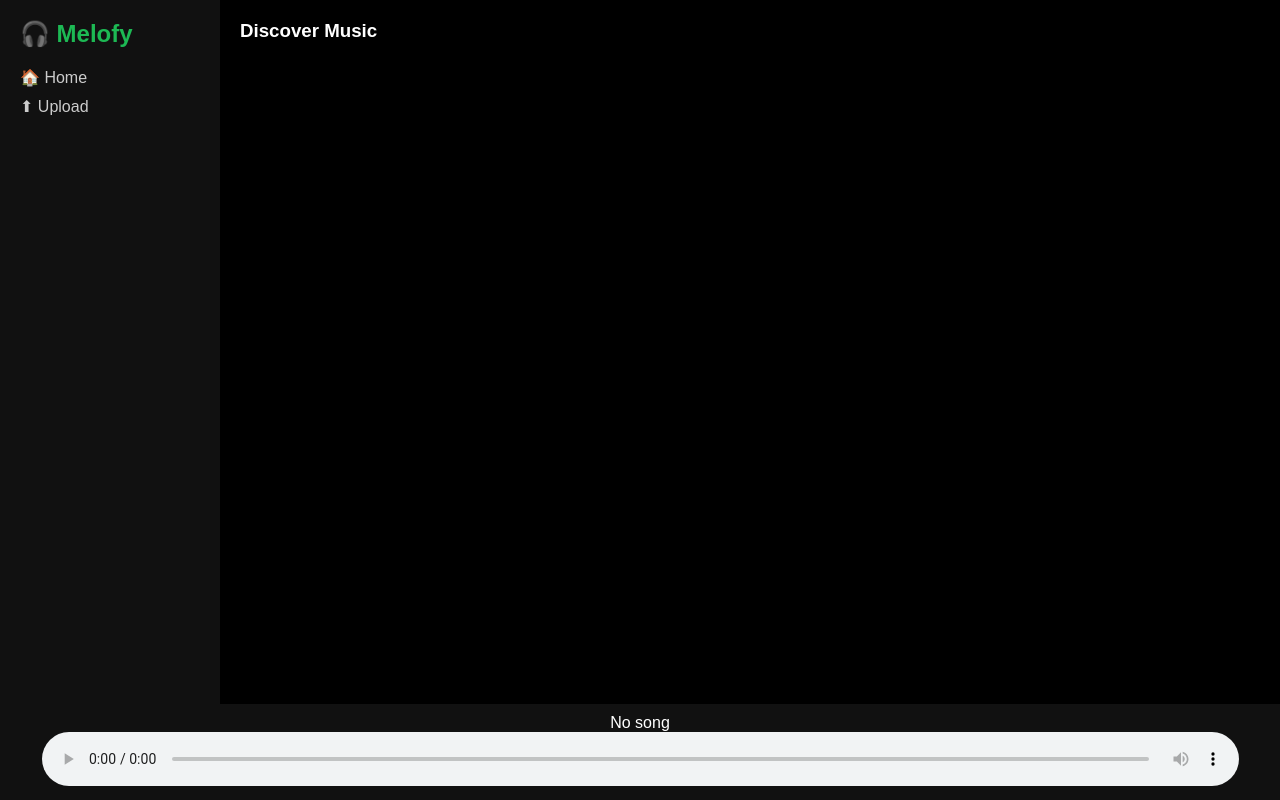
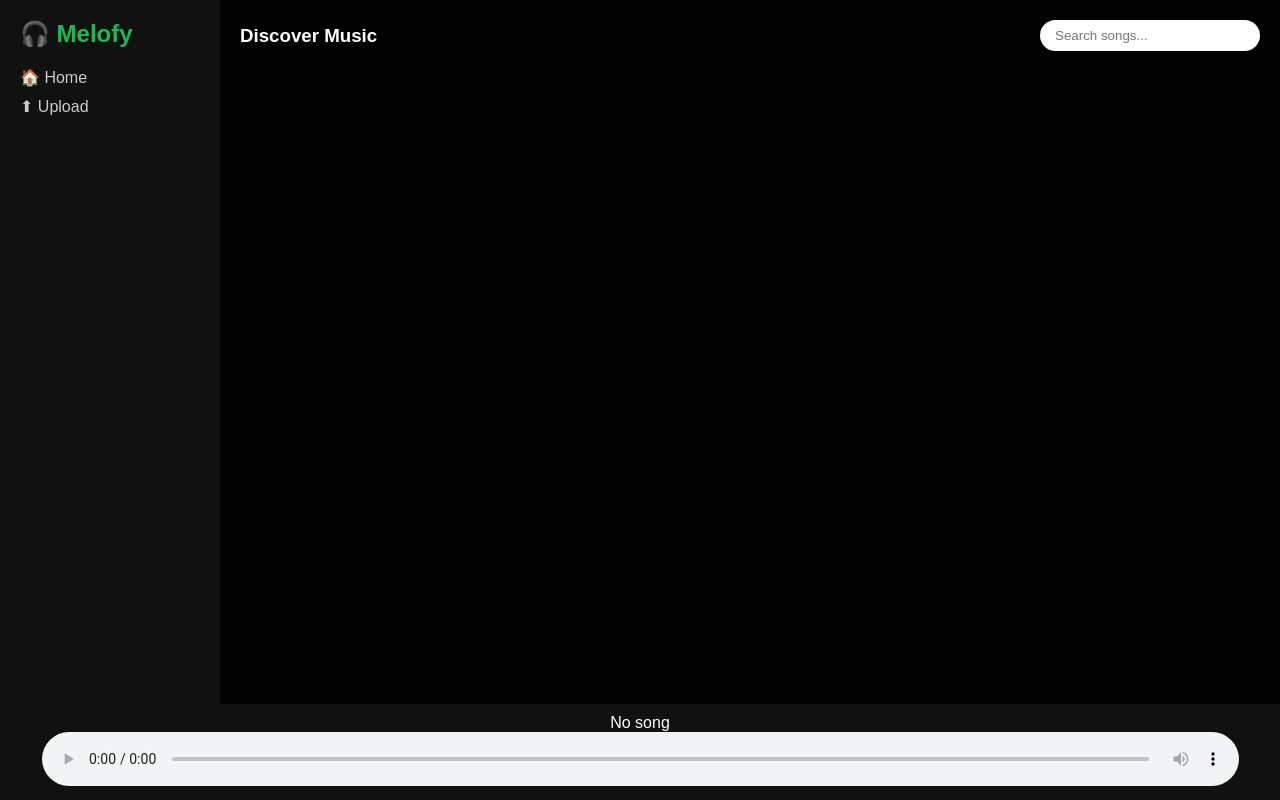
Before and after one commit to peekd0059-droid/music--website, a Flask app: page / in a window 1280 px wide. Run offline with Flask 3, Linux system fonts and the light colour scheme; data that the repository does not hold is empty.

Commit message:
search system added

```diff
--- a/static/css/style.css
+++ b/static/css/style.css
@@ -141,3 +141,31 @@ audio{
     text-decoration:none;
     font-weight:bold;
 }
+
+/* ===== SEARCH BAR ===== */
+.topbar{
+    display:flex;
+    justify-content:space-between;
+    align-items:center;
+    padding:20px;
+}
+
+#searchInput{
+    padding:8px 15px;
+    border-radius:20px;
+    border:none;
+    outline:none;
+    width:220px;
+}
+
+/* mobile */
+@media(max-width:768px){
+    .topbar{
+        flex-direction:column;
+        gap:10px;
+    }
+
+    #searchInput{
+        width:100%;
+    }
+}
--- a/templates/index.html
+++ b/templates/index.html
@@ -2,10 +2,8 @@
 <html>
 <head>
     <title>Melofy</title>
-
     <meta name="viewport" content="width=device-width, initial-scale=1.0">
-
-    <link rel="stylesheet" href="{{ url_for('static', filename='css/style.css', v=30) }}">
+    <link rel="stylesheet" href="{{ url_for('static', filename='css/style.css', v=40) }}">
 </head>
 
 <body>
@@ -15,7 +13,6 @@
     <!-- SIDEBAR -->
     <div class="sidebar">
         <h2>🎧 Melofy</h2>
-
         <a href="/">🏠 Home</a>
 
         {% if is_admin %}
@@ -26,15 +23,24 @@
     <!-- MAIN -->
     <div class="main">
 
+        <!-- TOPBAR -->
         <div class="topbar">
             <h3>Discover Music</h3>
+
+            <!-- 🔍 SEARCH BAR -->
+            <input
+                type="text"
+                id="searchInput"
+                placeholder="Search songs..."
+                onkeyup="searchSongs()"
+            >
         </div>
 
         <!-- SONG GRID -->
-        <div class="songs-container">
+        <div class="songs-container" id="songsContainer">
 
         {% for song in songs %}
-        <div class="card">
+        <div class="card" data-name="{{song['name']}}">
 
             <img src="{{ url_for('static', filename=song['image']) }}" class="cover">
 
@@ -44,7 +50,6 @@
 
             <br><br>
 
-            <!-- ❤️ LIKE -->
             <a href="/like/{{song['id']}}" class="like-btn">
                 ❤️ {{song['likes']}}
             </a>
@@ -65,6 +70,7 @@
 </div>
 
 <script>
+// ===== SONG DATA =====
 let songs = [
 {% for song in songs %}
 {
@@ -74,6 +80,7 @@ let songs = [
 {% endfor %}
 ];
 
+// ===== PLAY =====
 function playSong(index){
     let player = document.getElementById("audioPlayer");
     let title = document.getElementById("nowPlaying");
@@ -83,6 +90,22 @@ function playSong(index){
 
     title.innerText = songs[index].name;
 }
+
+// ===== SEARCH =====
+function searchSongs(){
+    let input = document.getElementById("searchInput").value.toLowerCase();
+    let cards = document.querySelectorAll(".card");
+
+    cards.forEach(card => {
+        let name = card.getAttribute("data-name").toLowerCase();
+
+        if(name.includes(input)){
+            card.style.display = "block";
+        } else {
+            card.style.display = "none";
+        }
+    });
+}
 </script>
 
 </body>
```
